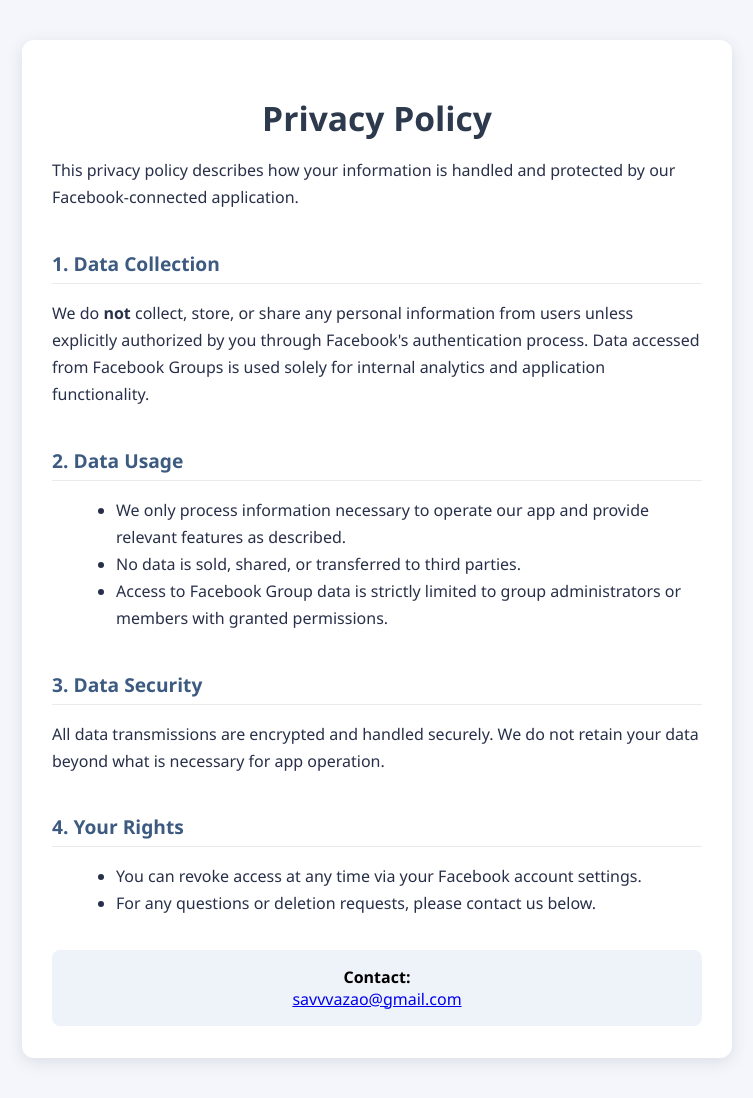
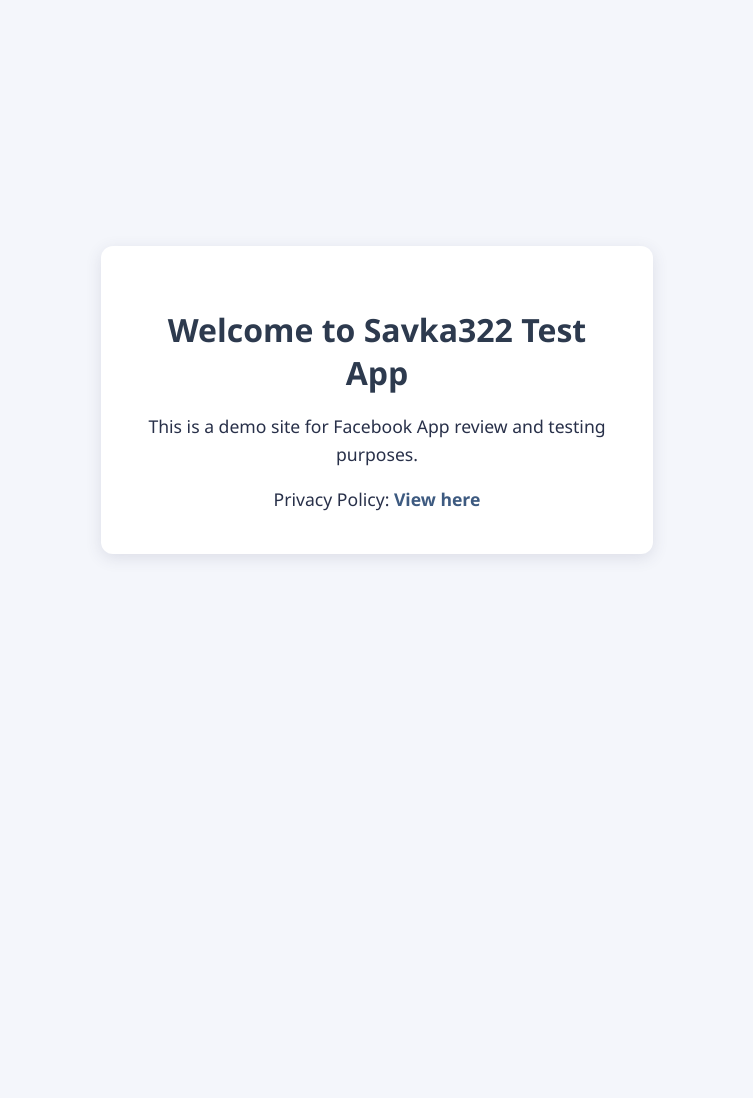
Before and after one commit to Savka322/privacy-policy, a plain HTML site: page index.html in a window 1280 px wide. Shown: the whole page, without its empty margins (263-1016 px from the left). After the commit the page ends 800 px from the top, so only its background shows below. Drawn offline with Linux system fonts and the light colour scheme.

Commit message:
Update index.html

```diff
--- a/index.html
+++ b/index.html
@@ -2,91 +2,53 @@
 <html lang="en">
 <head>
   <meta charset="UTF-8">
-  <title>Privacy Policy</title>
+  <title>Savka322 Test App Home</title>
   <meta name="viewport" content="width=device-width,initial-scale=1">
   <style>
     body {
       background: #f4f6fb;
       font-family: 'Segoe UI', Arial, sans-serif;
+      display: flex;
+      align-items: center;
+      justify-content: center;
+      height: 100vh;
       margin: 0;
-      padding: 0;
     }
-    .container {
-      max-width: 650px;
-      margin: 40px auto;
+    .card {
       background: #fff;
       border-radius: 12px;
       box-shadow: 0 4px 16px rgba(60,60,100,0.13);
-      padding: 32px 30px;
+      padding: 40px 36px;
+      max-width: 480px;
+      text-align: center;
     }
     h1 {
       color: #2d3a4e;
       margin-bottom: 0.5em;
-      font-size: 2.1em;
-      text-align: center;
+      font-size: 2em;
     }
-    h2 {
+    p {
+      color: #283049;
+      font-size: 1.1em;
+      line-height: 1.6;
+      margin-bottom: 0;
+    }
+    a {
       color: #3d5a80;
-      margin-top: 2em;
-      font-size: 1.2em;
-      border-bottom: 1px solid #eaeaea;
-      padding-bottom: 0.3em;
+      text-decoration: none;
+      font-weight: bold;
+      transition: color .2s;
     }
-    p, li {
-      color: #283049;
-      font-size: 1em;
-      line-height: 1.7;
-    }
-    ul {
-      margin: 0 0 1.5em 1.5em;
-    }
-    .contact {
-      margin-top: 2em;
-      padding: 1em;
-      background: #eef3f9;
-      border-radius: 8px;
-      text-align: center;
-    }
-    @media(max-width: 700px) {
-      .container { padding: 18px 4vw; }
+    a:hover {
+      color: #293d5a;
     }
   </style>
 </head>
 <body>
-  <div class="container">
-    <h1>Privacy Policy</h1>
-    <p>
-      This privacy policy describes how your information is handled and protected by our Facebook-connected application.
-    </p>
-
-    <h2>1. Data Collection</h2>
-    <p>
-      We do <strong>not</strong> collect, store, or share any personal information from users unless explicitly authorized by you through Facebook's authentication process.
-      Data accessed from Facebook Groups is used solely for internal analytics and application functionality.
-    </p>
-
-    <h2>2. Data Usage</h2>
-    <ul>
-      <li>We only process information necessary to operate our app and provide relevant features as described.</li>
-      <li>No data is sold, shared, or transferred to third parties.</li>
-      <li>Access to Facebook Group data is strictly limited to group administrators or members with granted permissions.</li>
-    </ul>
-
-    <h2>3. Data Security</h2>
-    <p>
-      All data transmissions are encrypted and handled securely. We do not retain your data beyond what is necessary for app operation.
-    </p>
-
-    <h2>4. Your Rights</h2>
-    <ul>
-      <li>You can revoke access at any time via your Facebook account settings.</li>
-      <li>For any questions or deletion requests, please contact us below.</li>
-    </ul>
-
-    <div class="contact">
-      <strong>Contact:</strong> <br>
-      <a href="mailto:your@email.com">savvvazao@gmail.com</a>
-    </div>
+  <div class="card">
+    <h1>Welcome to Savka322 Test App</h1>
+    <p>This is a demo site for Facebook App review and testing purposes.</p>
+    <p>Privacy Policy: <a href="./privacy-policy/" target="_blank">View here</a></p>
   </div>
 </body>
 </html>
```
